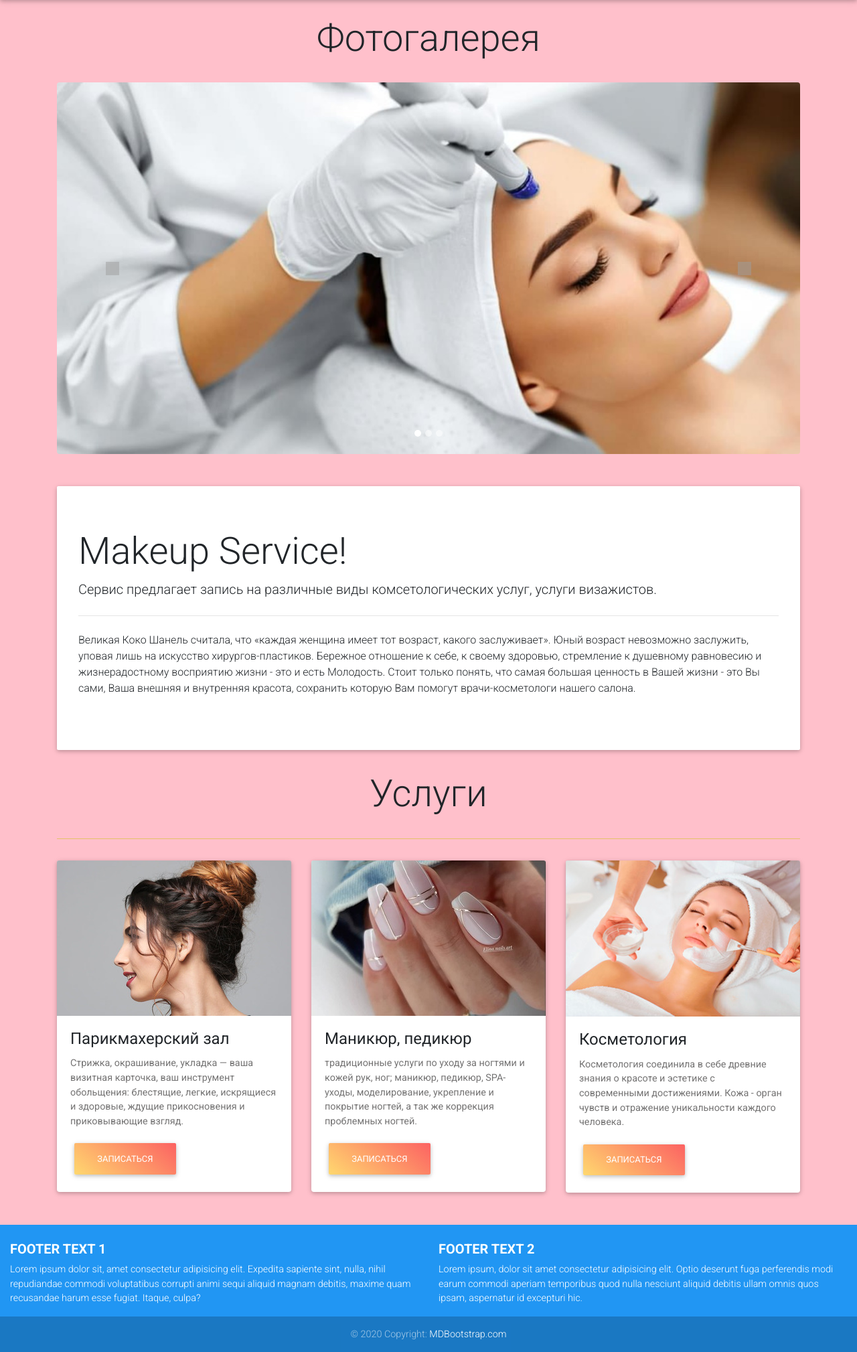
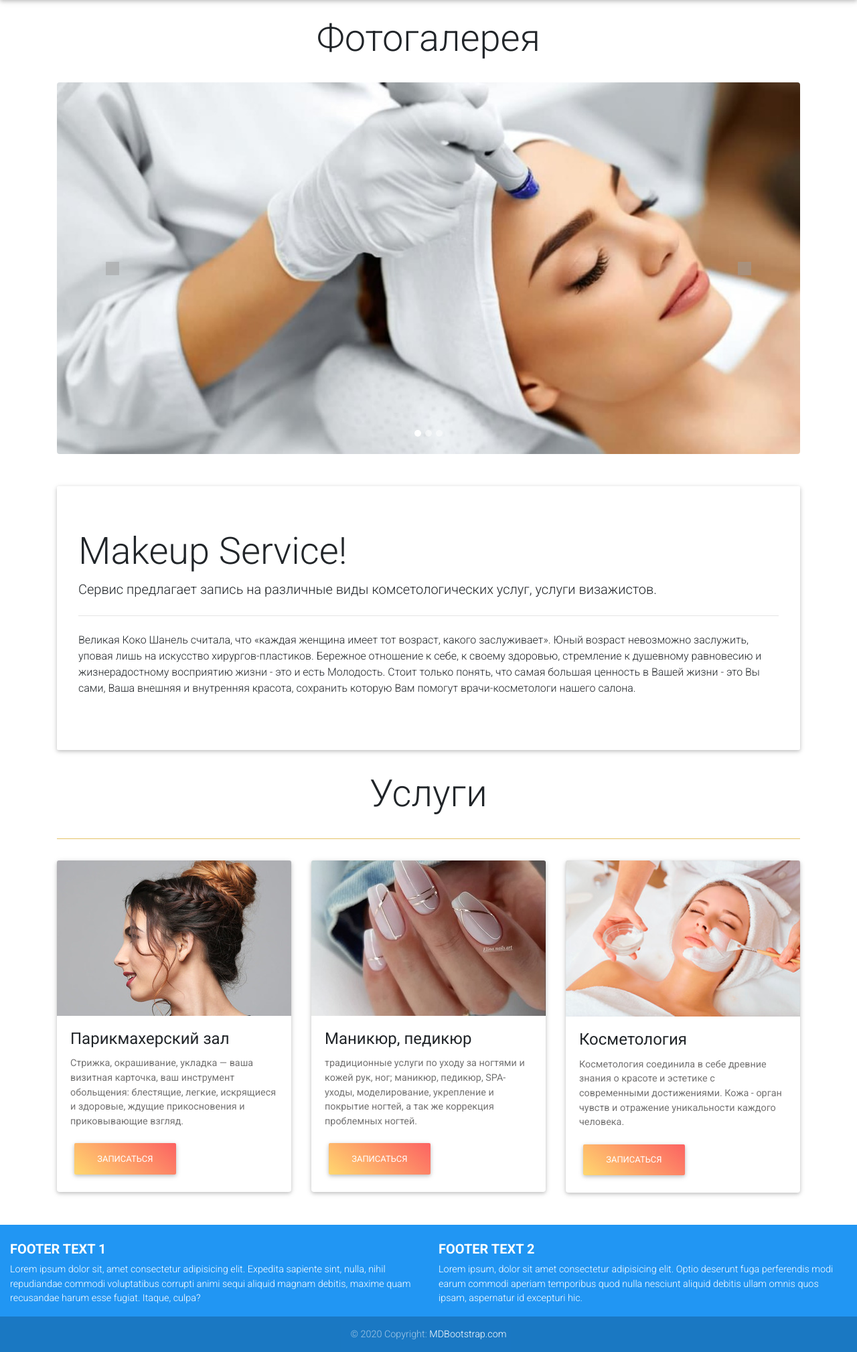
Before and after one commit to w3qxst1ck/service_makeup, a Django app: page / in a window 1280 px wide. Shown: the part 56-2075 px from the top of the page at 67% size. Run offline with Django 3.2, Linux system fonts and the light colour scheme; some libraries are stand-ins or nearby versions; grey boxes are pictures that could not be loaded.

Commit message:
Change bg for white

```diff
--- a/static/css/style.css
+++ b/static/css/style.css
@@ -1,5 +1,5 @@
 body {
-	background-color: pink;
+	background-color: #fff;
 }
 
 /*Side bar*/
```
